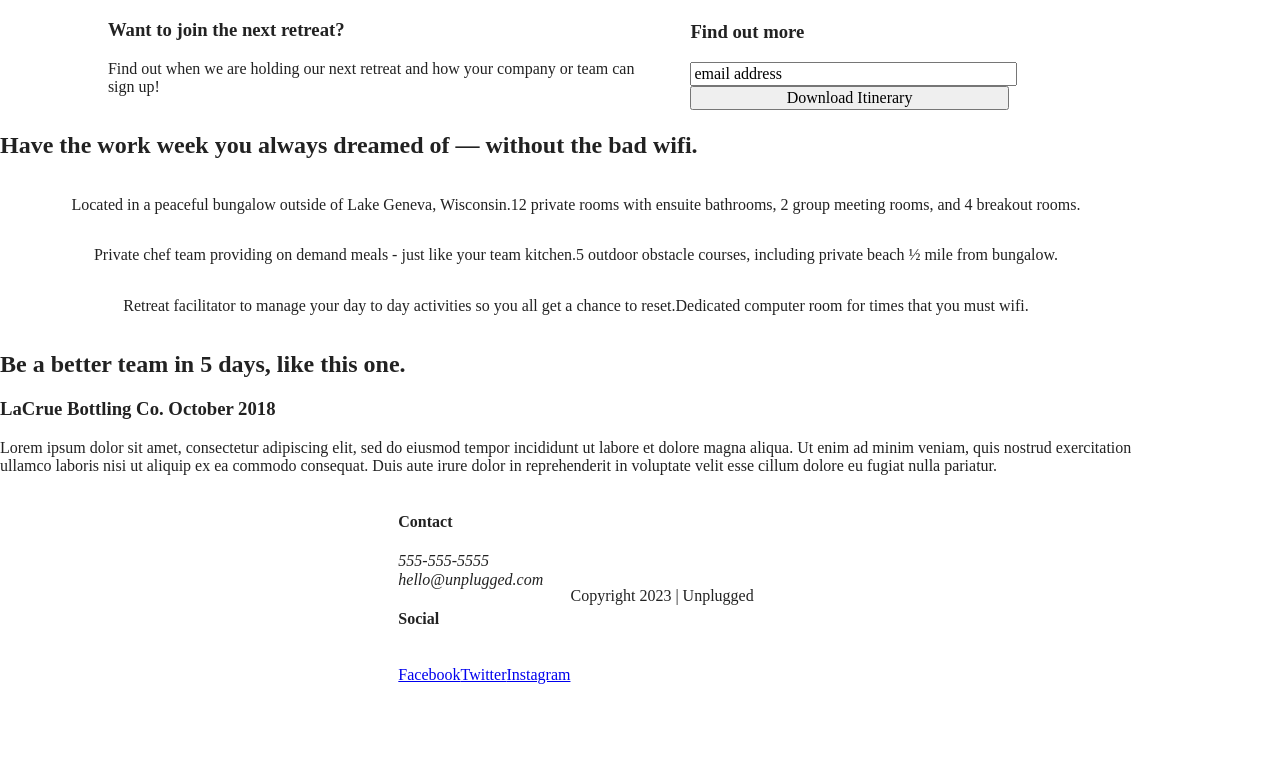
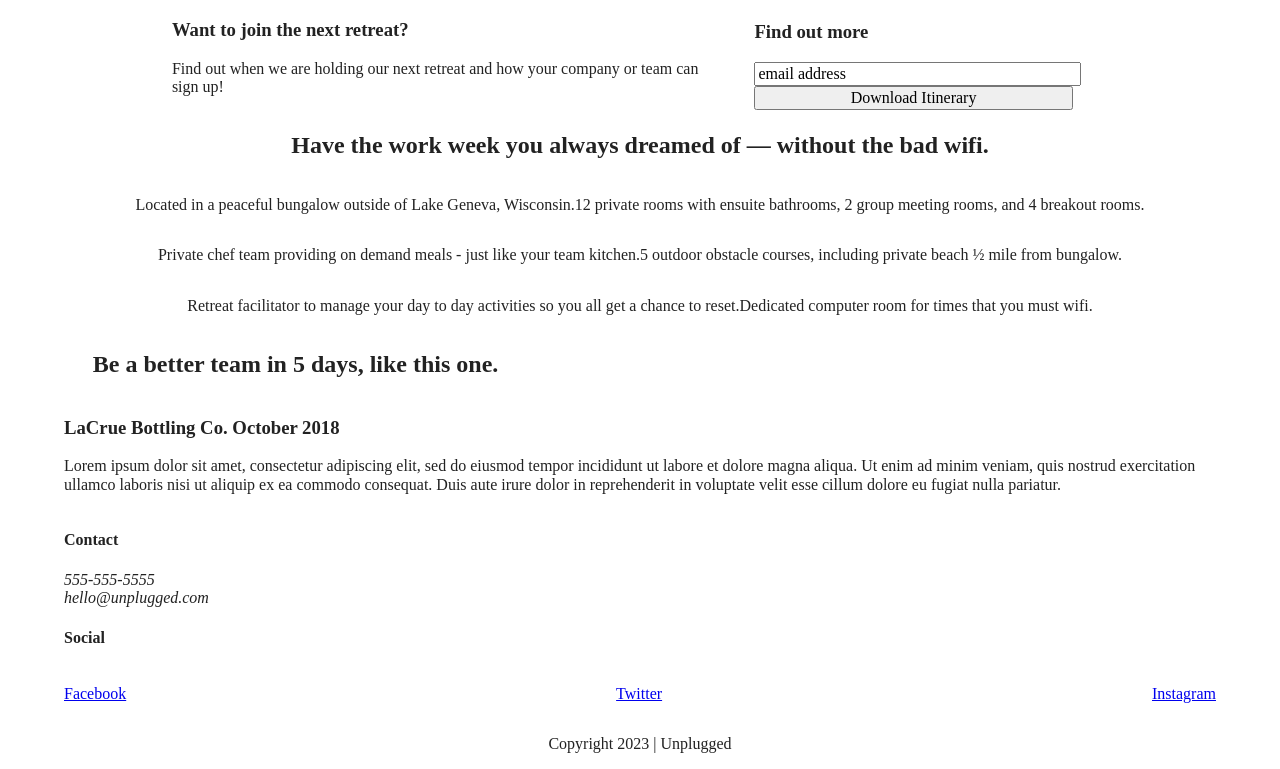
Before and after one commit to maggi-b/unplugged, a website built with Parcel: page index.html in a window 1280 px wide. Shown: the part 149-918 px from the top of the page. Before the commit the page ends 849 px from the top, so only its background shows below. Built offline with nearby package versions, Linux system fonts and the light colour scheme.

Commit message:
Added more flexbox

```diff
--- a/css/main.css
+++ b/css/main.css
@@ -84,11 +84,11 @@
 }
 
 /*----------Global Styles----------*/
-body {
+body {}
+
+.content-wrapper {
   width: 90%;
 }
-
-.content-wrapper {}
 
 h1,
 h2,
@@ -113,9 +113,9 @@
   align-items: center;
   flex-flow: row wrap;
 }
+
 /*------Header Styles------*/
-header {
-}
+header {}
 
 header .content-wrapper {
   display: flex;
@@ -198,7 +198,8 @@
   flex-flow: row wrap;
 }
 
-.form-description {}
+.form-description {
+}
 
 .form-description h3 {
   width: 78%;
@@ -227,13 +228,15 @@
 
 .features .content-wrapper {}
 
-.features h2 {}
+.features h2 {
+  text-align: center;
+}
 
 .features .features-items {
-display: flex;
-justify-content: center;
-align-items: center;
-flex-flow: row wrap;
+  display: flex;
+  justify-content: center;
+  align-items: center;
+  flex-flow: row wrap;
 }
 
 .features-item-description {}
@@ -245,13 +248,20 @@
 .reviews {
   display: flex;
   justify-content: center;
+  align-items: center;
   flex-flow: row wrap;
 }
 
 .reviews .content-wrapper {
+  display: flex;
+  justify-content: center;
+  align-items: center;
+  flex-flow: row wrap;
 }
 
-.reviews h2 {}
+.reviews h2 {
+  width: 95%;
+}
 
 .reviews h3 {}
 
@@ -269,9 +279,7 @@
   flex-flow: row wrap;
 }
 
-.mission .content-wrapper {
-
-}
+.mission .content-wrapper {}
 
 .mission h2 {}
 
```
Also changed, not shown: about/index.html (+3 -3 lines), faq/index.html (+3 -3 lines), index.html (line endings or trailing spaces).
